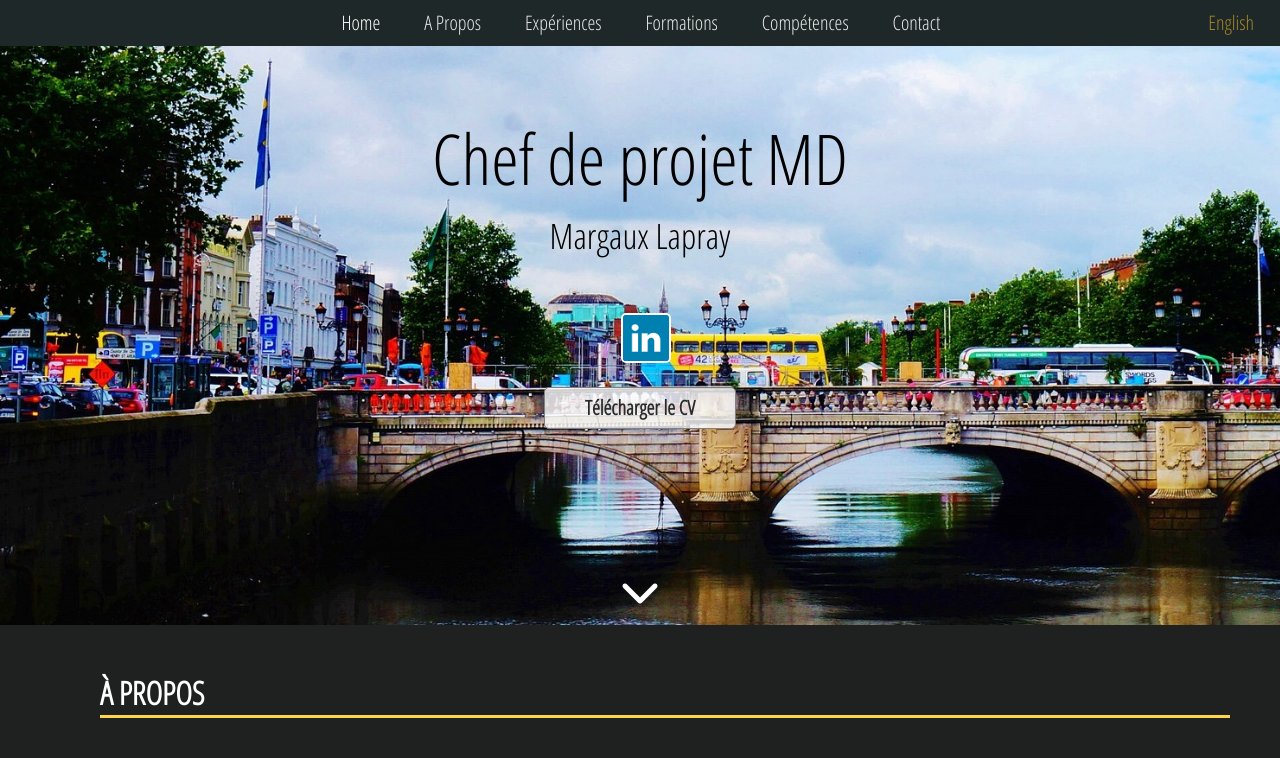
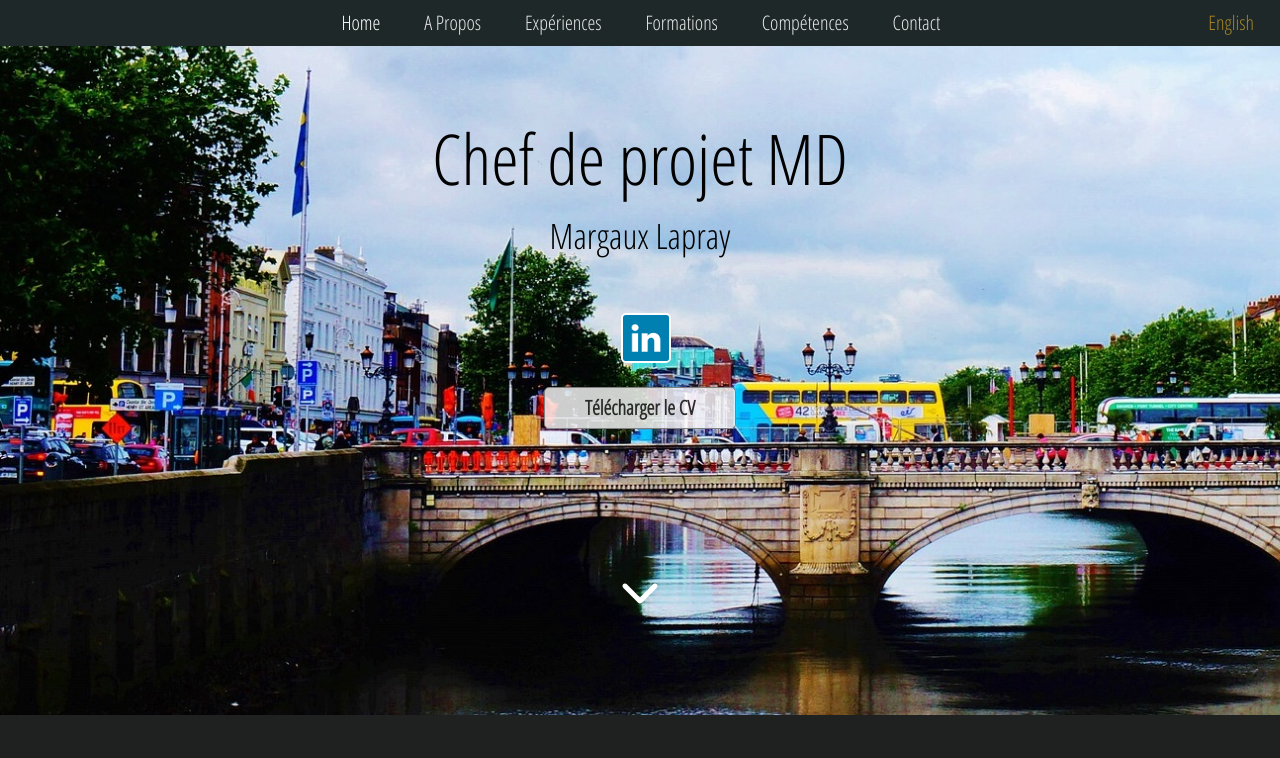
Before and after one commit to margaux-l/margauxlapraycv, a plain HTML site: page index.html in a window 1280 px wide. Shown: the top 758 px of the page. Drawn offline with nearby package versions, Linux system fonts and the light colour scheme.

Commit message:
home padding changes

```diff
--- a/style.css
+++ b/style.css
@@ -160,7 +160,7 @@ background-color:white;
 background-image:url(images-site/image-de-fond.jpg);
 background-size: cover;
 background-attachment: fixed;
-padding-bottom: 0px;
+padding-bottom: 7%;
 padding-top: 0px;
 }
 
```
